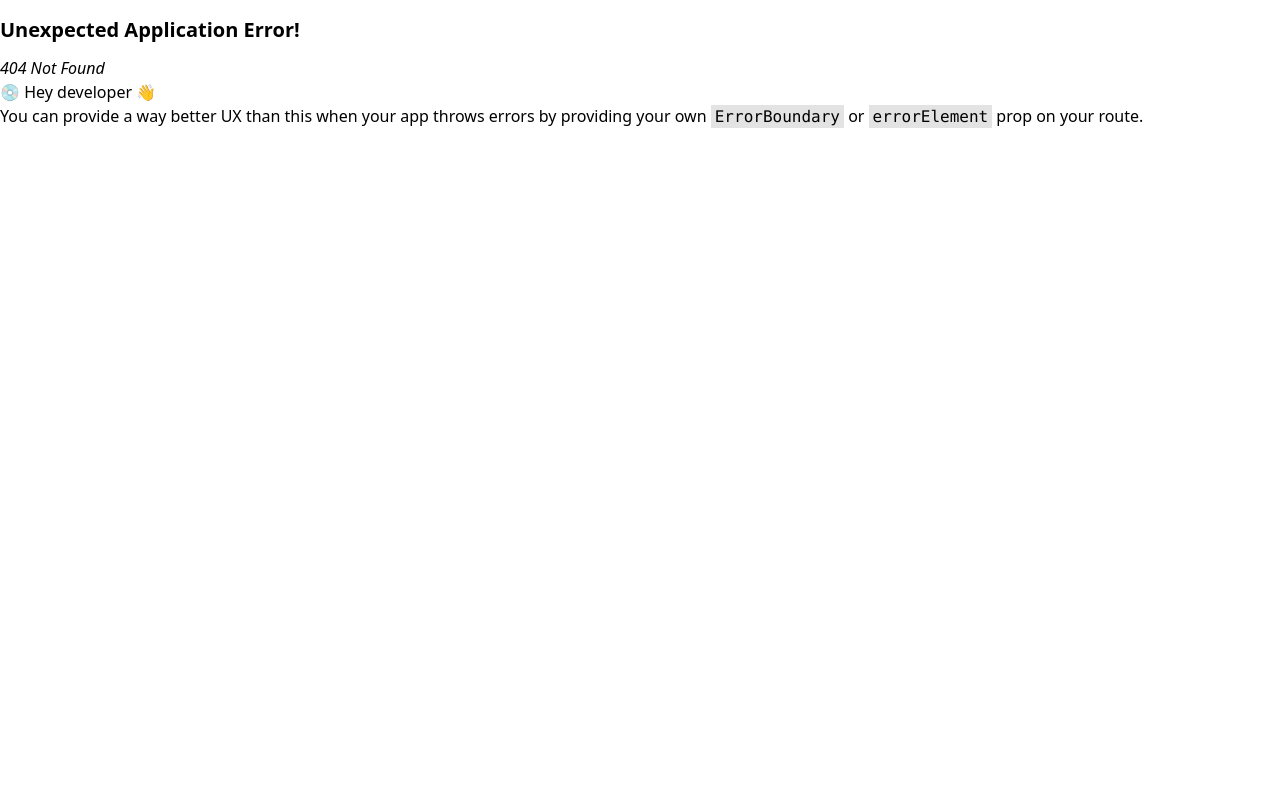
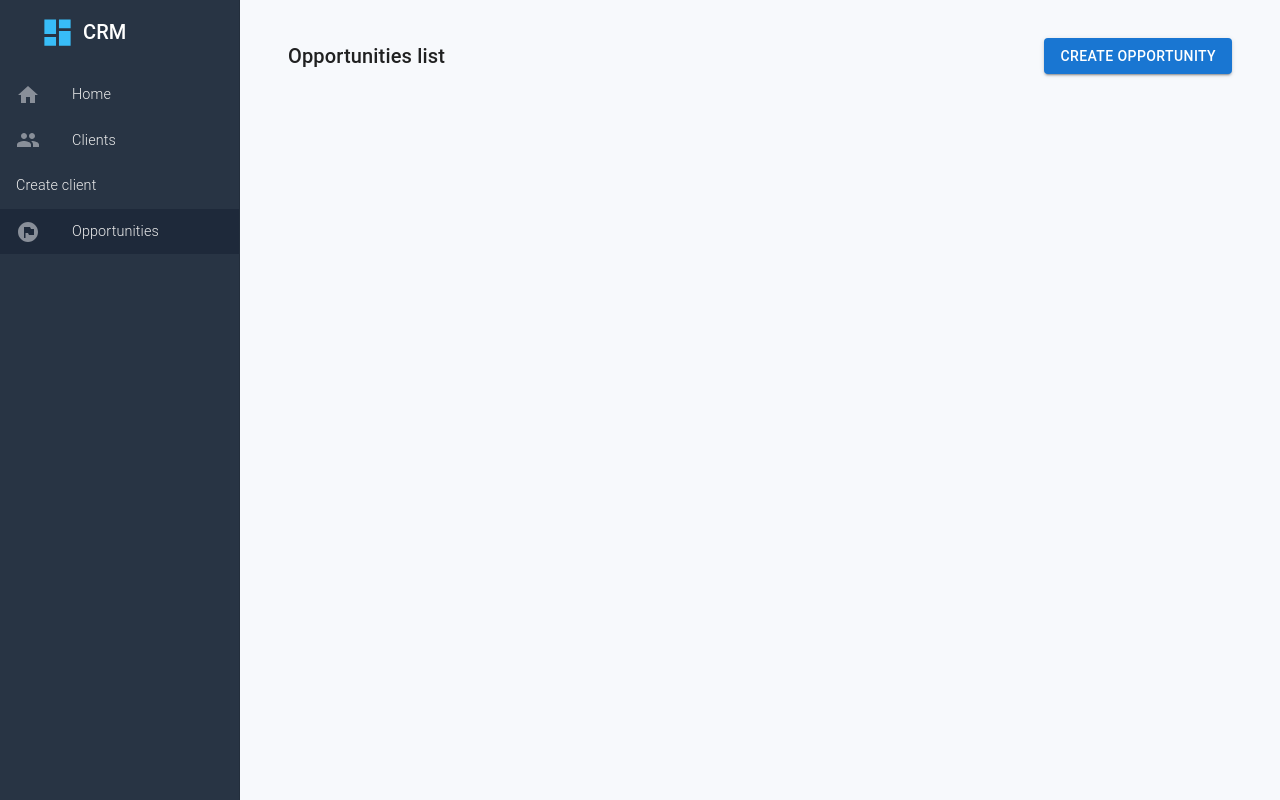
Before and after one commit to dr-von-doom/CRM, a React (Vite) app in the folder apps/frontend/: page /opportunities in a window 1280 px wide. Before the commit this address had no page. Built offline with nearby package versions, Linux system fonts and the light colour scheme.

Commit message:
Create opp page

```diff
--- /dev/null
+++ b/apps/frontend/src/pages/opportunity/OpportunityPage.tsx
@@ -0,0 +1,41 @@
+import { Box, Button, Toolbar, Typography, useTheme } from "@mui/material";
+import { Link } from "react-router-dom";
+import BaseLayout from "../../layout/BaseLayout";
+
+export const OpportunityPage = () => {
+  const theme = useTheme();
+
+  return (
+    <BaseLayout title="Opportunity">
+      <Box sx={{ display: "flex", flexDirection: "column" }}>
+        <Toolbar
+          sx={{
+            paddingLeft: theme.spacing(0),
+            paddingRight: theme.spacing(0),
+          }}
+        >
+          <Typography variant="h6">Opportunities list</Typography>
+          <Button
+            component={Link}
+            to={"#"}
+            variant="contained"
+            color="primary"
+            sx={{ ml: "auto" }}
+          >
+            Create Opportunity
+          </Button>
+        </Toolbar>
+
+        <Box
+          sx={{
+            flex: 1,
+            [theme.breakpoints.up("sm")]: {
+              paddingLeft: theme.spacing(3),
+              paddingRight: theme.spacing(3),
+            },
+          }}
+        ></Box>
+      </Box>
+    </BaseLayout>
+  );
+};
--- a/apps/frontend/src/router.tsx
+++ b/apps/frontend/src/router.tsx
@@ -1,10 +1,11 @@
+import FlagCircleIcon from "@mui/icons-material/FlagCircle";
 import HomeIcon from "@mui/icons-material/Home";
 import PeopleIcon from "@mui/icons-material/People";
 import { createBrowserRouter, RouterProvider } from "react-router-dom";
-import ClientsPage from "./pages/ClientPage";
-import CreateClientPage from "./pages/CreateClientPage";
+import ClientsPage from "./pages/client/ClientPage";
+import CreateClientPage from "./pages/client/CreateClientPage";
 import HomePage from "./pages/HomePage";
-
+import { OpportunityPage } from "./pages/opportunity/OpportunityPage";
 const routes = [
   {
     path: "/",
@@ -23,6 +24,12 @@ const routes = [
     name: "Create client",
     element: <CreateClientPage />,
   },
+  {
+    path: "/opportunities",
+    name: "Opportunities",
+    icon: <FlagCircleIcon />,
+    element: <OpportunityPage />,
+  },
 ];
 
 const router = createBrowserRouter(routes);
```
Also changed, not shown: apps/frontend/src/pages/client/ClientPage.tsx (renamed from apps/frontend/src/pages/ClientPage.tsx, +5 -5 lines), apps/frontend/src/pages/client/CreateClientPage.tsx (renamed from apps/frontend/src/pages/CreateClientPage.tsx, +5 -5 lines).
